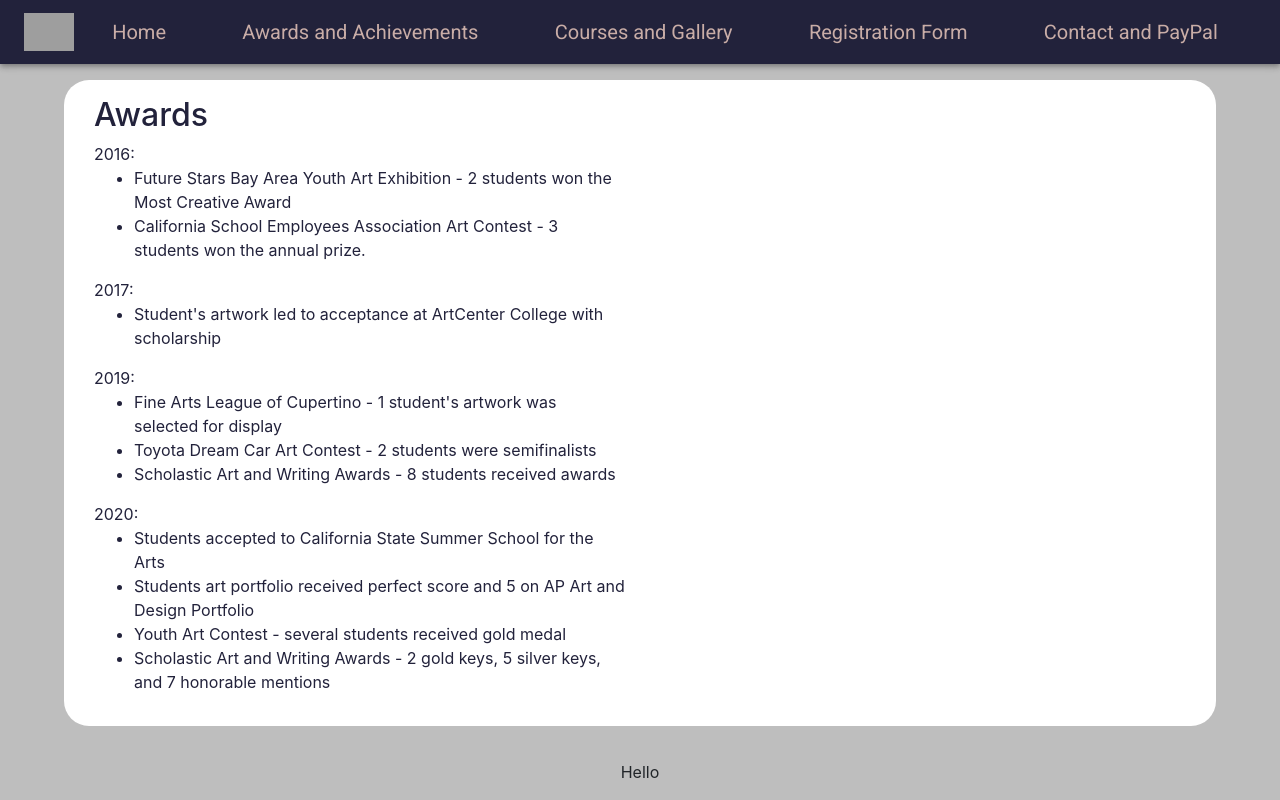
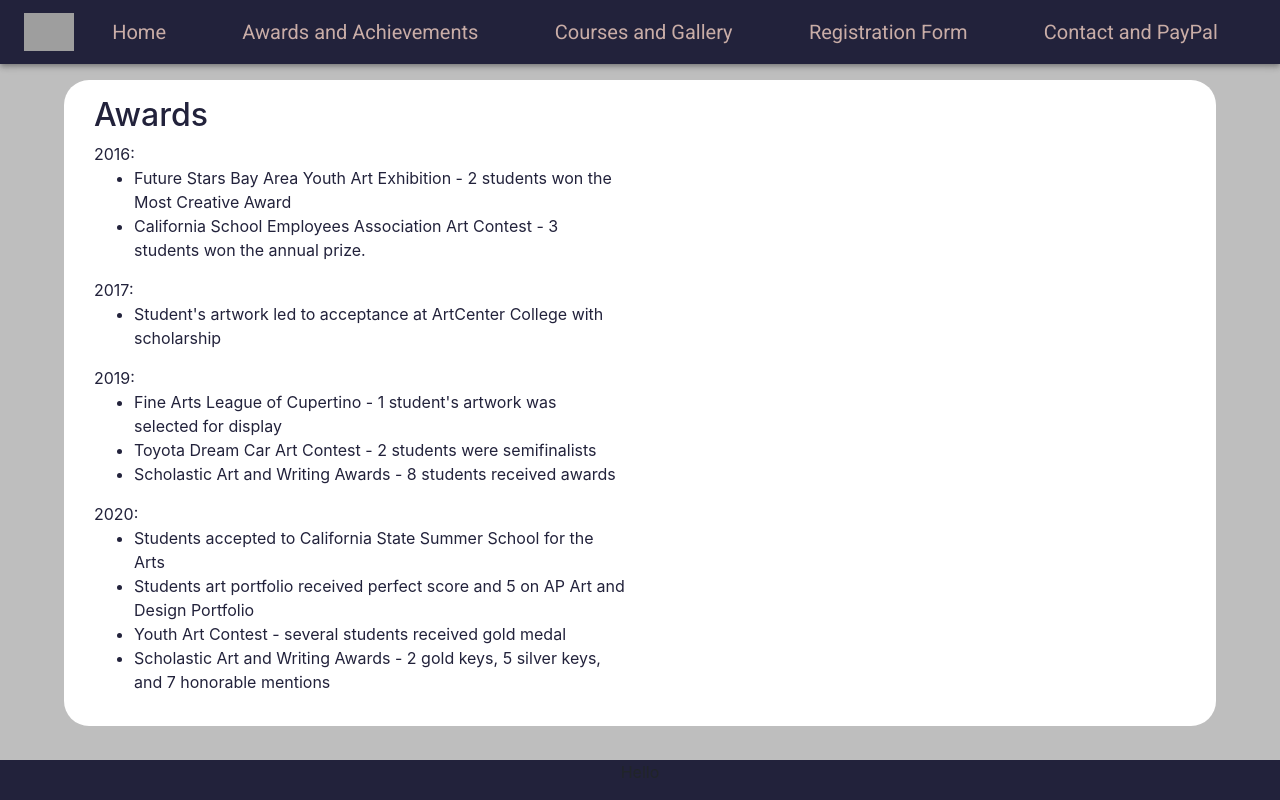
Before and after one commit to joshuajy03/artwebsite, a React (Create React App) app: page /artwebsite/awards in a window 1280 px wide. Built offline with nearby package versions, Linux system fonts and the light colour scheme; grey boxes are pictures that could not be loaded.

Commit message:
add color to footer

```diff
--- a/src/components/WebPage.css
+++ b/src/components/WebPage.css
@@ -23,5 +23,7 @@ footer {
     position: absolute;
     bottom: 0;
     width: 100%;
+    margin-top: auto;
+    background-color: #22223B;
     height: 2.5rem;            /* Footer height */
   }
```
